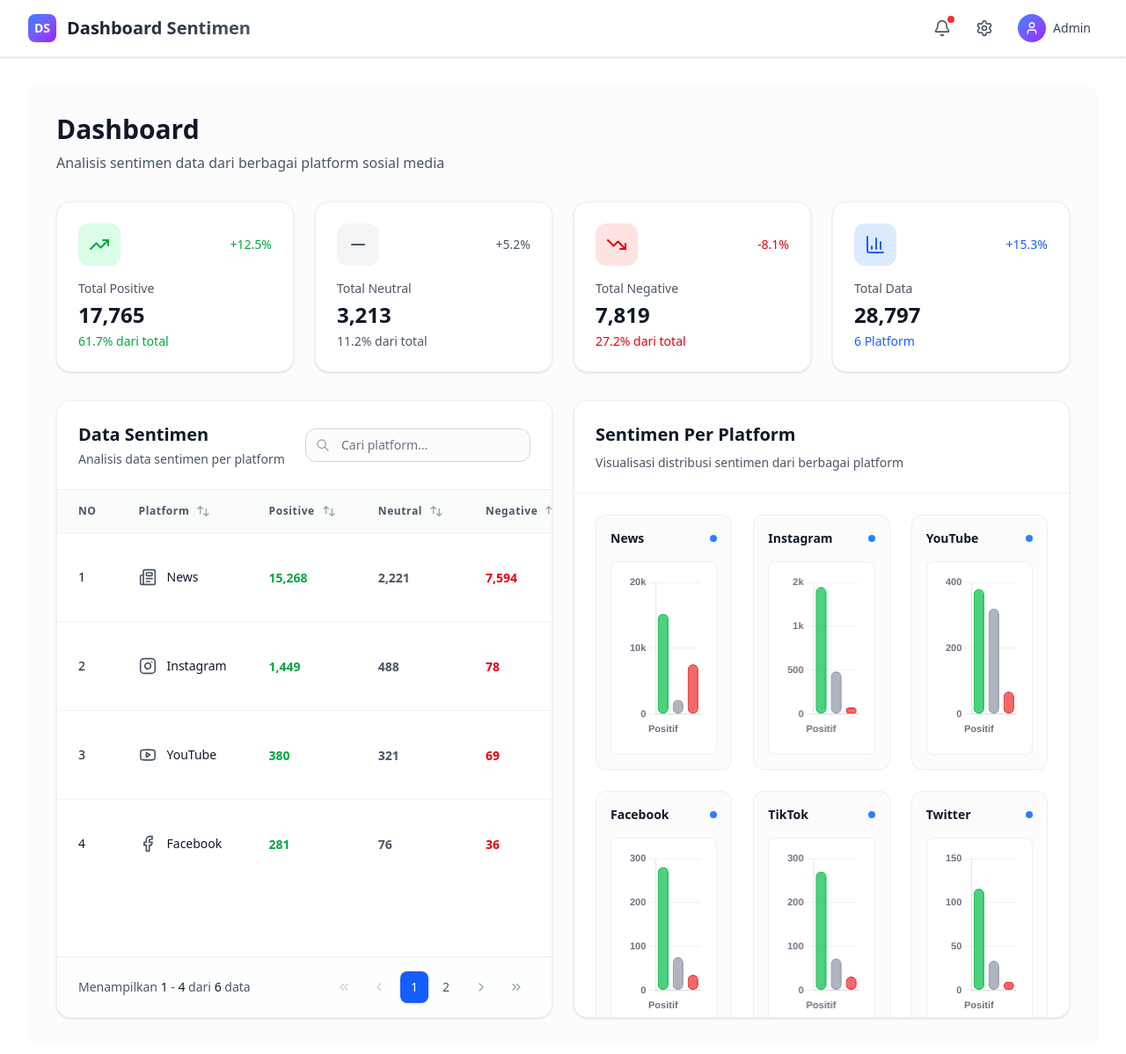
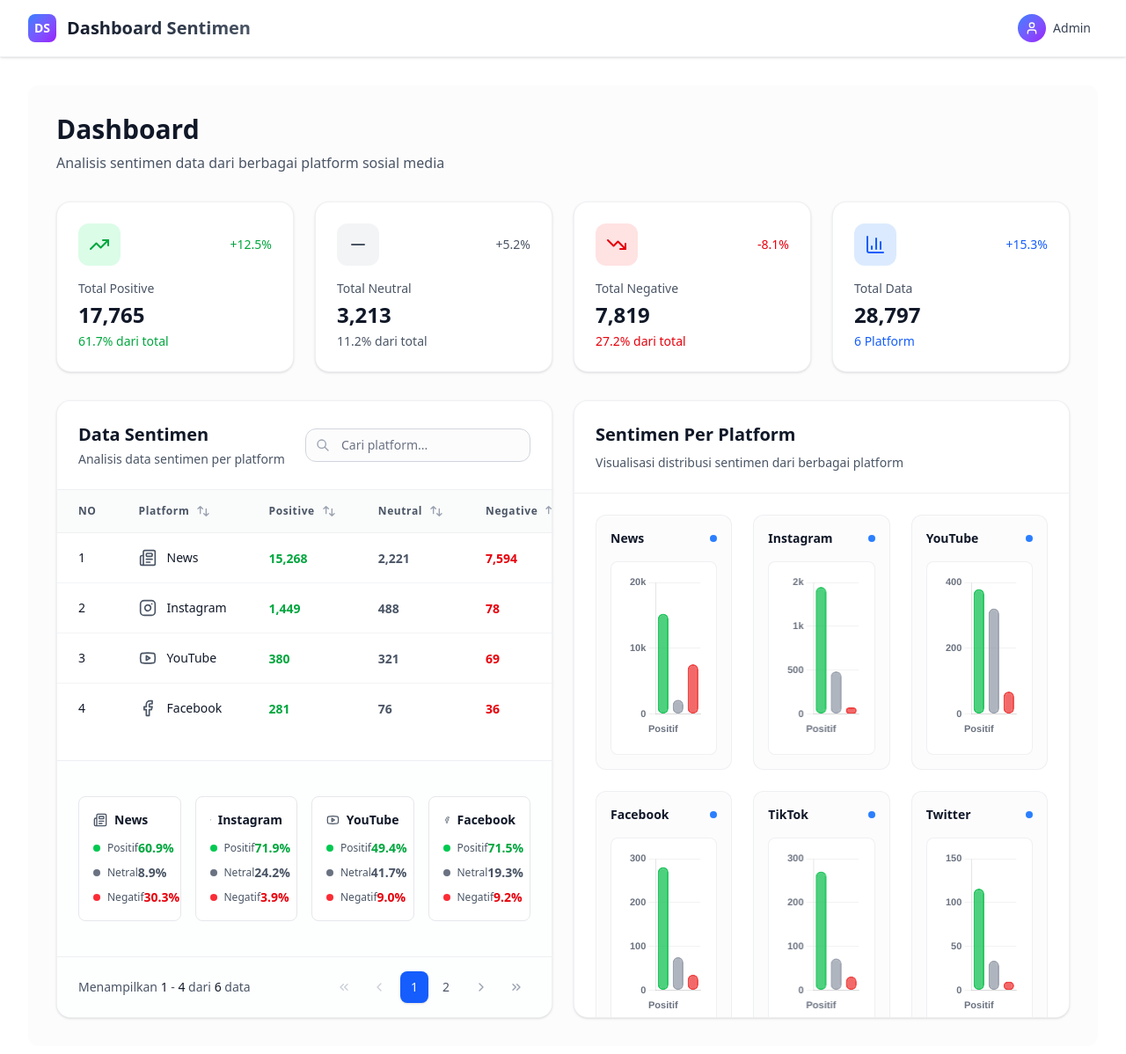
Before and after one commit to Maskur1711/dashboard-sentimen, a Vue app: page / in a window 1280 px wide. Shown: the top 1198 px of the page at 88% size. Built offline with nearby package versions, Linux system fonts and the light colour scheme.

Commit message:
style: Modifikasi table Persentase dan menghilangkan icon lonceng dan setting di navbar

```diff
--- a/src/components/Nav.vue
+++ b/src/components/Nav.vue
@@ -19,22 +19,7 @@ import { Bell, Settings, User } from 'lucide-vue-next'
             Dashboard Sentimen
           </h1>
         </div>
-
-        <!-- Right Side Actions -->
         <div class="flex items-center space-x-3">
-          <!-- Notifications -->
-          <button
-            class="relative p-2 text-gray-600 dark:text-gray-300 hover:text-gray-900 dark:hover:text-white hover:bg-gray-100 dark:hover:bg-gray-800 rounded-xl transition-all duration-200">
-            <Bell class="h-5 w-5" />
-            <span class="absolute top-1 right-1 w-2 h-2 bg-red-500 rounded-full"></span>
-          </button>
-
-          <!-- Settings -->
-          <button
-            class="p-2 text-gray-600 dark:text-gray-300 hover:text-gray-900 dark:hover:text-white hover:bg-gray-100 dark:hover:bg-gray-800 rounded-xl transition-all duration-200">
-            <Settings class="h-5 w-5" />
-          </button>
-
           <!-- User Profile -->
           <div class="relative">
             <button
--- a/src/components/ui/Table.vue
+++ b/src/components/ui/Table.vue
@@ -188,9 +188,7 @@ watch(searchQuery, resetPage)
                                     </svg>
                                 </button>
                             </th>
-                            <th class="px-6 py-4 text-left text-xs font-semibold text-gray-600 dark:text-gray-300 uppercase tracking-wider">
-                                Distribusi
-                            </th>
+
                         </tr>
                     </thead>
 
@@ -220,24 +218,7 @@ watch(searchQuery, resetPage)
                                 <td class="px-6 py-4">
                                     <Skeleton width="20" height="6" />
                                 </td>
-                                <td class="px-6 py-4">
-                                    <div class="flex items-center justify-center">
-                                        <div class="flex gap-2">
-                                            <div class="flex flex-col items-center gap-1">
-                                                <Skeleton width="6" height="12" />
-                                                <Skeleton width="12" height="3" />
-                                            </div>
-                                            <div class="flex flex-col items-center gap-1">
-                                                <Skeleton width="6" height="12" />
-                                                <Skeleton width="12" height="3" />
-                                            </div>
-                                            <div class="flex flex-col items-center gap-1">
-                                                <Skeleton width="6" height="12" />
-                                                <Skeleton width="12" height="3" />
-                                            </div>
-                                        </div>
-                                    </div>
-                                </td>
+
                             </tr>
                         </template>
 
@@ -274,39 +255,48 @@ watch(searchQuery, resetPage)
                                     {{ item.total.toLocaleString() }}
                                 </span>
                             </td>
-                            <td class="px-6 py-4 whitespace-nowrap">
-                                <div class="flex items-center justify-center">
-                                    <div class="flex gap-2">
-                                        <!-- Positive Bar -->
-                                        <div class="flex flex-col items-center gap-1">
-                                            <div class="w-6 h-12 bg-gray-100 dark:bg-gray-700 rounded-full relative overflow-hidden">
-                                                <div class="absolute bottom-0 w-full bg-green-500 transition-all duration-500 ease-out rounded-full"
-                                                    :style="{ height: item.positivePercent + '%' }"></div>
-                                            </div>
-                                            <span class="text-xs font-medium text-green-600 dark:text-green-400">{{ item.positivePercent.toFixed(1) }}%</span>
-                                        </div>
-                                        <!-- Neutral Bar -->
-                                        <div class="flex flex-col items-center gap-1">
-                                            <div class="w-6 h-12 bg-gray-100 dark:bg-gray-700 rounded-full relative overflow-hidden">
-                                                <div class="absolute bottom-0 w-full bg-gray-500 transition-all duration-500 ease-out rounded-full"
-                                                    :style="{ height: item.neutralPercent + '%' }"></div>
-                                            </div>
-                                            <span class="text-xs font-medium text-gray-600 dark:text-gray-400">{{ item.neutralPercent.toFixed(1) }}%</span>
-                                        </div>
-                                        <!-- Negative Bar -->
-                                        <div class="flex flex-col items-center gap-1">
-                                            <div class="w-6 h-12 bg-gray-100 dark:bg-gray-700 rounded-full relative overflow-hidden">
-                                                <div class="absolute bottom-0 w-full bg-red-500 transition-all duration-500 ease-out rounded-full"
-                                                    :style="{ height: item.negativePercent + '%' }"></div>
-                                            </div>
-                                            <span class="text-xs font-medium text-red-600 dark:text-red-400">{{ item.negativePercent.toFixed(1) }}%</span>
-                                        </div>
-                                    </div>
-                                </div>
-                            </td>
+
                         </tr>
                     </tbody>
                 </table>
+            </div>
+        </div>
+
+        <!-- Distribution Summary -->
+        <div v-if="!isLoading" class="border-t border-gray-200/60 dark:border-gray-700/60 bg-gray-50/30 dark:bg-gray-700/30 px-6 py-10 items-center">
+            <div class="grid grid-cols-1 md:grid-cols-2 lg:grid-cols-3 xl:grid-cols-4 gap-4">
+                <div v-for="item in paginatedData" :key="item.channel" class="bg-white dark:bg-gray-800 rounded-lg p-4 border border-gray-200 dark:border-gray-700">
+                    <div class="flex items-center gap-2 mb-3">
+                        <component v-if="item.icon" :is="item.icon" class="w-4 h-4 text-gray-600 dark:text-gray-400" />
+                        <h4 class="text-sm font-semibold text-gray-900 dark:text-white">{{ item.channel }}</h4>
+                    </div>
+                    <div class="space-y-2">
+                        <!-- Positive -->
+                        <div class="flex items-center justify-between">
+                            <div class="flex items-center gap-2">
+                                <div class="w-2 h-2 bg-green-500 rounded-full"></div>
+                                <span class="text-xs text-gray-600 dark:text-gray-400">Positif</span>
+                            </div>
+                            <span class="text-sm font-semibold text-green-600 dark:text-green-400">{{ item.positivePercent.toFixed(1) }}%</span>
+                        </div>
+                        <!-- Neutral -->
+                        <div class="flex items-center justify-between">
+                            <div class="flex items-center gap-2">
+                                <div class="w-2 h-2 bg-gray-500 rounded-full"></div>
+                                <span class="text-xs text-gray-600 dark:text-gray-400">Netral</span>
+                            </div>
+                            <span class="text-sm font-semibold text-gray-600 dark:text-gray-400">{{ item.neutralPercent.toFixed(1) }}%</span>
+                        </div>
+                        <!-- Negative -->
+                        <div class="flex items-center justify-between">
+                            <div class="flex items-center gap-2">
+                                <div class="w-2 h-2 bg-red-500 rounded-full"></div>
+                                <span class="text-xs text-gray-600 dark:text-gray-400">Negatif</span>
+                            </div>
+                            <span class="text-sm font-semibold text-red-600 dark:text-red-400">{{ item.negativePercent.toFixed(1) }}%</span>
+                        </div>
+                    </div>
+                </div>
             </div>
         </div>
 
```
